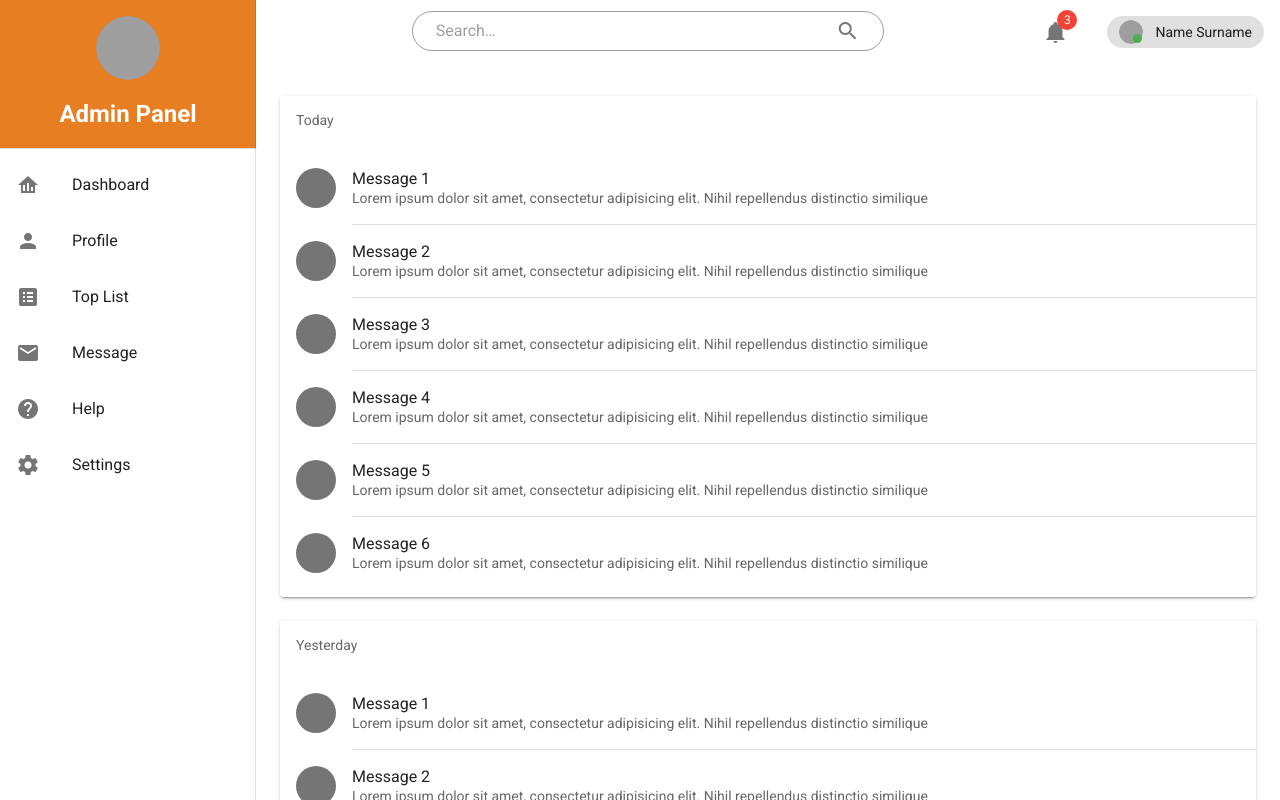
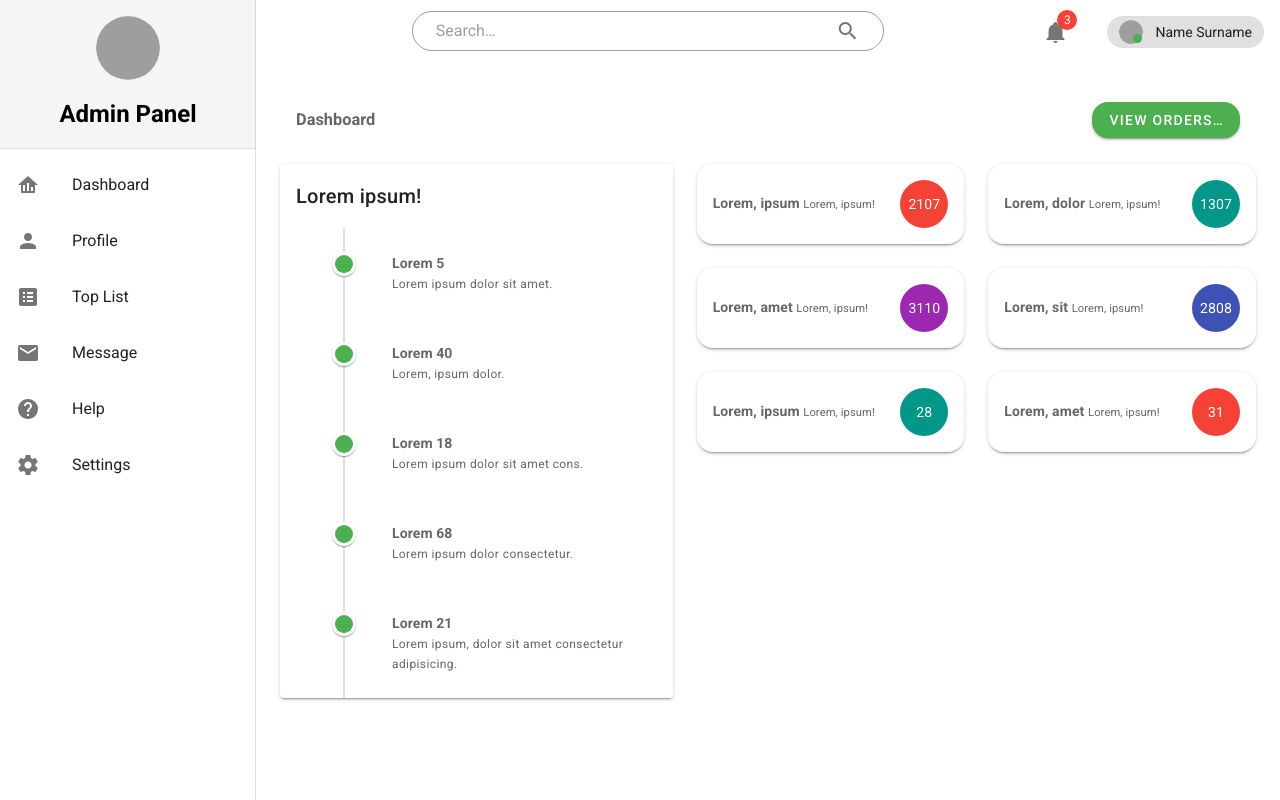
Before and after one commit to Natallia2107/admin-dashboard, a Vue app: page / in a window 1280 px wide. Shown: the top 800 px of the page. Built offline with nearby package versions, Linux system fonts and the light colour scheme; grey boxes are pictures that could not be loaded.

Commit message:
created dashboard template

```diff
--- a/src/App.vue
+++ b/src/App.vue
@@ -4,31 +4,7 @@
 		<Sidebar></Sidebar>
 		<v-main>
 			<v-container class="py-8 px-6" fluid>
-				<v-row>
-					<v-col v-for="card in cards" :key="card" cols="12">
-						<v-card>
-							<v-subheader>{{ card }}</v-subheader>
-
-							<v-list two-line>
-								<template v-for="n in 6">
-									<v-list-item :key="n">
-										<v-list-item-avatar color="grey darken-1"> </v-list-item-avatar>
-
-										<v-list-item-content>
-											<v-list-item-title>Message {{ n }}</v-list-item-title>
-
-											<v-list-item-subtitle>
-												Lorem ipsum dolor sit amet, consectetur adipisicing elit. Nihil repellendus distinctio similique
-											</v-list-item-subtitle>
-										</v-list-item-content>
-									</v-list-item>
-
-									<v-divider v-if="n !== 6" :key="`divider-${n}`" inset></v-divider>
-								</template>
-							</v-list>
-						</v-card>
-					</v-col>
-				</v-row>
+				<router-view> </router-view>
 			</v-container>
 		</v-main>
 	</v-app>
--- a/src/components/Sidebar.vue
+++ b/src/components/Sidebar.vue
@@ -1,12 +1,12 @@
 <template>
 	<v-navigation-drawer v-model="drawer" app>
-		<v-sheet color="#e77e22" class="pa-4">
+		<v-sheet color="grey lighten-4" class="pa-4">
 			<div class="text-center">
 				<v-avatar class="mb-4" size="64"
 					><v-img src="https://cdn.pixabay.com/photo/2015/10/05/22/37/blank-profile-picture-973460__340.png"
 				/></v-avatar>
 
-				<h2 class="white--text">Admin Panel</h2>
+				<h2 class="black--text">Admin Panel</h2>
 			</div>
 		</v-sheet>
 
--- a/src/router/index.js
+++ b/src/router/index.js
@@ -1,23 +1,14 @@
 import Vue from 'vue'
 import VueRouter from 'vue-router'
-import HomeView from '../views/HomeView.vue'
 
 Vue.use(VueRouter)
 
 const routes = [
   {
     path: '/',
-    name: 'home',
-    component: HomeView
+    name: 'Dashboard',
+    component: () => import(`./../views/Dashboard`)
   },
-  {
-    path: '/about',
-    name: 'about',
-    // route level code-splitting
-    // this generates a separate chunk (about.[hash].js) for this route
-    // which is lazy-loaded when the route is visited.
-    component: () => import(/* webpackChunkName: "about" */ '../views/AboutView.vue')
-  }
 ]
 
 const router = new VueRouter({
--- /dev/null
+++ b/src/views/Dashboard.vue
@@ -0,0 +1,69 @@
+<template>
+	<div class="dashboard">
+		<v-subheader class="d-flex justify-space-between align-center">
+			<h3>Dashboard</h3>
+			<v-btn color="success" class="rounded-xl"> View orders… </v-btn>
+		</v-subheader>
+		<v-row class="pt-5">
+			<v-col cols="12" lg="5">
+				<v-card>
+					<v-card-title>Lorem ipsum!</v-card-title>
+					<v-card-text class="py-0" v-for="(item, index) in text" :key="index">
+						<v-timeline align-top dense>
+							<v-timeline-item color="green" small>
+								<strong>{{ item.title }}</strong>
+								<div class="text-caption">{{ item.subtitle }}</div>
+							</v-timeline-item>
+						</v-timeline>
+					</v-card-text>
+				</v-card>
+			</v-col>
+
+			<v-col lg="7" cols="12">
+				<v-row>
+					<v-col lg="6" cols="12" v-for="(item, index) in activities" :key="index">
+						<v-card elevation="2" class="rounded-xl">
+							<v-card-text class="d-flex justify-space-between align-center">
+								<div>
+									<strong>{{ item.title }} </strong>
+									<small>Lorem, ipsum!</small>
+								</div>
+								<v-avatar :color="item.color">
+									<span class="white--text">{{ item.amounts }}</span>
+								</v-avatar>
+							</v-card-text>
+						</v-card>
+					</v-col>
+				</v-row>
+			</v-col>
+		</v-row>
+	</div>
+</template>
+
+<script>
+export default {
+	// eslint-disable-next-line vue/multi-word-component-names
+	name: 'Dashboard',
+	data() {
+		return {
+			activities: [
+				{ title: 'Lorem, ipsum', color: 'red', amounts: 2107 },
+				{ title: 'Lorem, dolor', color: 'teal', amounts: 1307 },
+				{ title: 'Lorem, amet', color: 'purple', amounts: 3110 },
+				{ title: 'Lorem, sit', color: 'indigo', amounts: 2808 },
+				{ title: 'Lorem, ipsum', color: 'teal', amounts: 28 },
+				{ title: 'Lorem, amet', color: 'red', amounts: 31 },
+			],
+			text: [
+				{ title: 'Lorem 5', subtitle: 'Lorem ipsum dolor sit amet.' },
+				{ title: 'Lorem 40', subtitle: 'Lorem, ipsum dolor.' },
+				{ title: 'Lorem 18', subtitle: 'Lorem ipsum dolor sit amet cons.' },
+				{ title: 'Lorem 68', subtitle: 'Lorem ipsum dolor consectetur.' },
+				{ title: 'Lorem 21', subtitle: 'Lorem ipsum, dolor sit amet consectetur adipisicing.' },
+			],
+		}
+	},
+}
+</script>
+
+<style scoped></style>
```
